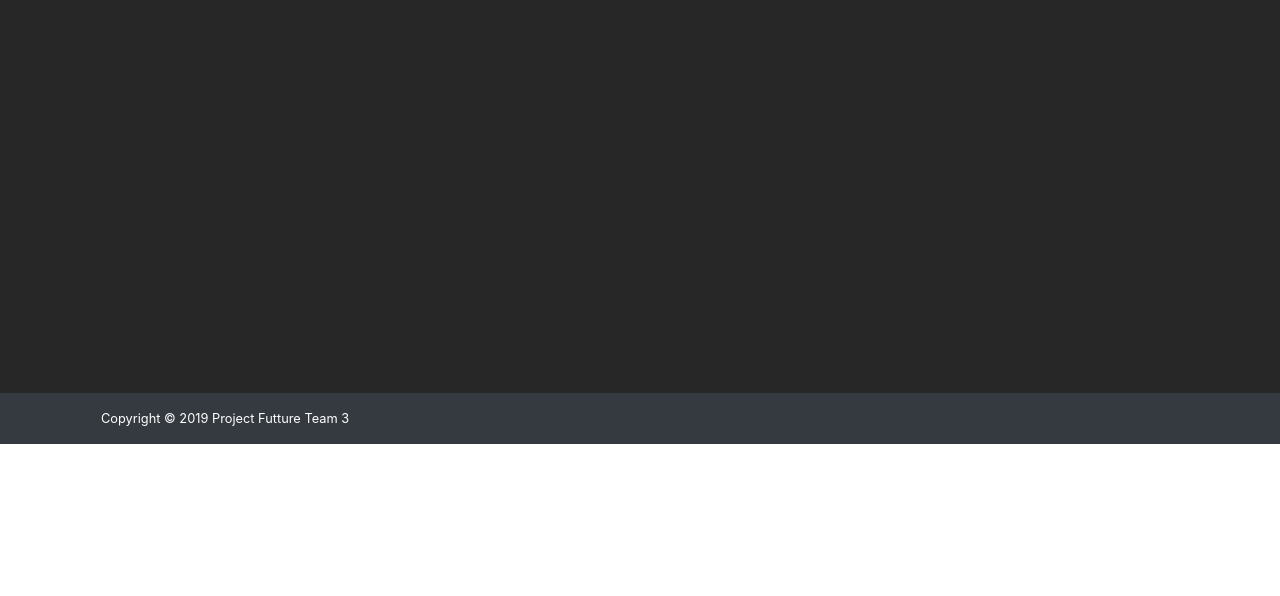
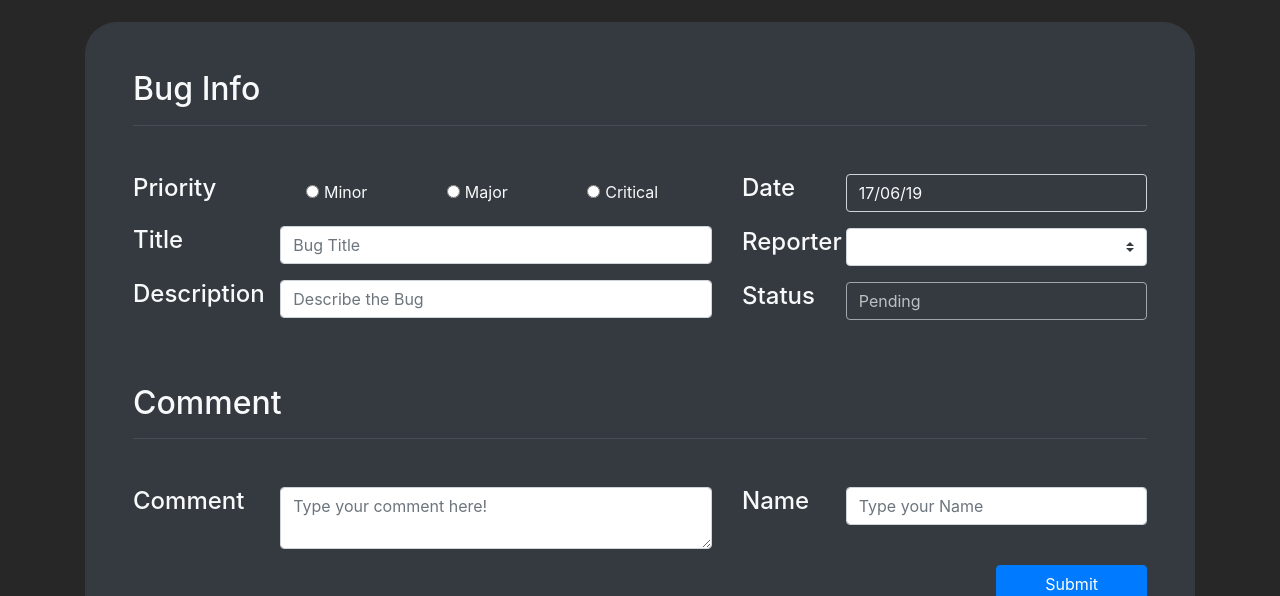
Before and after one commit to IasonDrosos/Bug-Reporting-System, an Angular app: page / in a window 1280 px wide. Shown: the part 356-952 px from the top of the page. Before the commit the page ends 800 px from the top, so only its background shows below. Built offline with nearby package versions, Linux system fonts and the light colour scheme; no server answers.

Commit message:
Bug Form HTML comments and optimization

```diff
--- a/src/app/app.module.ts
+++ b/src/app/app.module.ts
@@ -10,6 +10,7 @@ import { MainComponent } from './main/main.component';
 import { BugListComponent } from './main/bug-list/bug-list.component';
 import { FontAwesomeModule } from '@fortawesome/angular-fontawesome';
 import { BugFormComponent } from './main/bug-form/bug-form.component';
+import { FormsModule } from '@angular/forms';
 
 @NgModule({
   declarations: [
@@ -24,7 +25,8 @@ import { BugFormComponent } from './main/bug-form/bug-form.component';
     BrowserModule,
     AppRoutingModule,
     HttpClientModule,
-    FontAwesomeModule
+    FontAwesomeModule,
+    FormsModule
   ],
   providers: [],
   bootstrap: [AppComponent]
--- a/src/app/main/bug-form/bug-form.component.html
+++ b/src/app/main/bug-form/bug-form.component.html
@@ -5,49 +5,58 @@
     <h1 class="display-4 text-light pb-5">Edit Bug</h1>
   </div>
   <!-- Form -->
-  <form class="bg-dark p-5" id="bugForm">
+  <form class="bg-dark p-5" id="bugForm" #bugForm="ngForm" (submit)="Print(bugForm)" autocomplete="off">
     <div class="form-group">
       <h2 class="text-light pb-3 mb-5" id="formTitle">Bug Info</h2>
       <div class="row ">
         <div class="col-7">
+          <!-- Priority Radio Buttons -->
           <div class="form-row align-items-center">
             <div class="form-group col-3">
               <p class="h4 text-light pr-3">Priority</p>
             </div>
             <div class="form-group col-9 d-flex justify-content-around">
               <div class="form-check form-check-inline pr-3">
-                <input class="form-check-input" type="radio" name="bugPriority" id="priority1" value="1">
+                <input class="form-check-input" type="radio" #bugPriority="ngModel" name="bugPriority"
+                  [(ngModel)]="bug.priority" id="priority1" value="1">
                 <label class="form-check-label text-light" for="priority1">Minor</label>
               </div>
               <div class="form-check form-check-inline pr-3">
-                <input class="form-check-input" type="radio" name="bugPriority" id="priority2" value="2">
+                <input class="form-check-input" type="radio" #bugPriority="ngModel" name="bugPriority"
+                  [(ngModel)]="bug.priority" id="priority2" value="2">
                 <label class="form-check-label text-light" for="priority2">Major</label>
               </div>
               <div class="form-check form-check-inline pr-3">
-                <input class="form-check-input" type="radio" name="bugPriority" id="priority3" value="3">
+                <input class="form-check-input" type="radio" #bugPriority="ngModel" name="bugPriority"
+                  [(ngModel)]="bug.priority" id="priority3" value="3">
                 <label class="form-check-label text-light" for="priority3">Critical</label>
               </div>
             </div>
           </div>
+          <!-- Title input -->
           <div class="form-row">
             <div class="form-group col-3">
               <label for="bugTitle" class="text-light h4">Title</label>
             </div>
             <div class="form-group col-9">
-              <input type="text" class="form-control" id="bugTitle" placeholder="Bug Title" minlength="5" required>
+              <input type="text" class="form-control" minlength="4" required #bugTitle="ngModel" name="bugTitle"
+                [(ngModel)]="bug.title" id="bugTitle" placeholder="Bug Title">
             </div>
           </div>
+          <!-- Description Input -->
           <div class="form-row">
             <div class="form-group col-3">
               <label for="bugDescription" class="text-light h4">Description</label>
             </div>
             <div class="form-group col-9">
-              <input type="text" class="form-control" id="bugDescription" placeholder="Describe the Bug" minlength="5"
+              <input type="text" class="form-control" #bugDescription="ngModel" name="bugDescription"
+                [(ngModel)]="bug.description" id="bugDescription" placeholder="Describe the Bug" minlength="5"
                 maxlength="150" required>
             </div>
           </div>
         </div>
         <div class="col-5">
+          <!-- Autofill Date -->
           <div class="form-row">
             <div class="form-group col-3">
               <label for="bugDate" class="text-light h4">Date</label>
@@ -57,12 +66,14 @@
                 disabled>{{bug.createdAt | date: "dd/MM/yy"}}</span>
             </div>
           </div>
+          <!-- Reporter Dropdown -->
           <div class="form-row">
             <div class="form-group col-3">
               <label for="bugReporter" class="text-light h4">Reporter</label>
             </div>
             <div class="form-group col-9">
-              <select class="custom-select" id="bugReporter" required>
+              <select class="custom-select" #bugReporter="ngModel" name="bugReporter" [(ngModel)]="bug.reporter"
+                id="bugReporter" required>
                 <option selected hidden>Choose your position</option>
                 <option value="QA">QA</option>
                 <option value="PO">PO</option>
@@ -70,12 +81,14 @@
               </select>
             </div>
           </div>
+          <!-- Satus Dropdown -->
           <div class="form-row">
             <div class="form-group col-3">
               <label for="bugStatus" class="text-light h4">Status</label>
             </div>
             <div class="form-group col-9">
-              <select class="custom-select bg-dark text-light" id="bugStatus" disabled>
+              <select class="custom-select bg-dark text-light" #bugStatus="ngModel" name="bugStatus"
+                [(ngModel)]="bug.status" id="bugStatus" required disabled>
                 <option selected hidden>Pending</option>
                 <option value="Ready for Test">Ready for Test</option>
                 <option value="Done">Done</option>
@@ -90,32 +103,37 @@
     <h2 class="text-light pb-3 my-5" id="formTitle">Comment</h2>
     <div class="row ">
       <div class="col-7">
+        <!-- Comment Whitespace -->
         <div class="form-row">
           <div class="form-group col-3">
             <label for="bugComment" class="text-light h4">Comment</label>
           </div>
           <div class="form-group col-9">
-            <textarea type="text" class="form-control" id="bugComment" placeholder="Type your comment here!"
-              minlength="5" maxlength="150" required></textarea>
+            <textarea type="text" class="form-control" #CommentDescription="ngModel" name="CommentDescription"
+              [(ngModel)]="comment.description" id="bugComment" placeholder="Type your comment here!" minlength="5"
+              maxlength="150" required></textarea>
           </div>
         </div>
       </div>
       <div class="col-5">
+        <!-- Comment Reporter -->
         <div class="form-row">
           <div class="form-group col-3">
             <label for="bugName" class="text-light h4">Name</label>
           </div>
           <div class="form-group col-9">
-            <input type="text" class="form-control" id="bugName" placeholder="Bug Title" minlength="5" required>
+            <input type="text" class="form-control" #CommentReporter="ngModel" name="CommentReporter"
+              [(ngModel)]="comment.reporter" id="bugName" placeholder="Type your Name" minlength="5" required>
           </div>
         </div>
       </div>
     </div>
+    <!-- Submit Button -->
     <div class="d-flex justify-content-end">
       <button type="submit" class="btn btn-primary px-5">Submit</button>
     </div>
   </form>
-<!-- Comment List -->
+  <!-- Comment List -->
   <div class="form-group bg-dark p-5 mt-5" id="bugForm">
     <h2 class="text-light pb-3 mb-3" id="formTitle">Bug Comments</h2>
     <div>
@@ -140,3 +158,5 @@
         </div>
       </div>
     </div>
+  </div>
+</div>
--- a/src/app/main/bug-form/bug-form.component.ts
+++ b/src/app/main/bug-form/bug-form.component.ts
@@ -1,5 +1,6 @@
 import { Component, OnInit } from '@angular/core';
 import { PostmanService } from 'src/app/Services/postman.service';
+import { NgForm } from '@angular/forms';
 
 @Component({
   selector: 'app-bug-form',
@@ -7,18 +8,21 @@ import { PostmanService } from 'src/app/Services/postman.service';
   styleUrls: ['./bug-form.component.css']
 })
 export class BugFormComponent implements OnInit {
-  bug: any = {
-    id: '',
+  bugID: any;
+
+  bug = {
     title: '',
     description: '',
     priority: 0,
     reporter: '',
-    status: '',
+    status: 'Pending',
     createdAt: new Date(),
-    comments: [{
-      reporter: '',
-      description: ''
-    }]
+    comments: []
+  };
+
+  comment = {
+    reporter: '',
+    description: ''
   };
 
   buglist;
@@ -29,7 +33,11 @@ export class BugFormComponent implements OnInit {
   ngOnInit() {
     this.postmanService.getTheBugs().subscribe(data => { this.buglist = data; console.log(this.buglist); } );
   }
-
+  Print(form: NgForm) {
+    this.bug.comments.push(this.comment);
+    console.log(this.bug);
+    console.log(form.status);
+  }
 
 
 }
--- a/src/app/main/main.component.html
+++ b/src/app/main/main.component.html
@@ -1,3 +1,4 @@
 <div class="bg-deepdark p-5">
   <app-bug-list></app-bug-list>
+  <app-bug-form></app-bug-form>
 </div>
```
